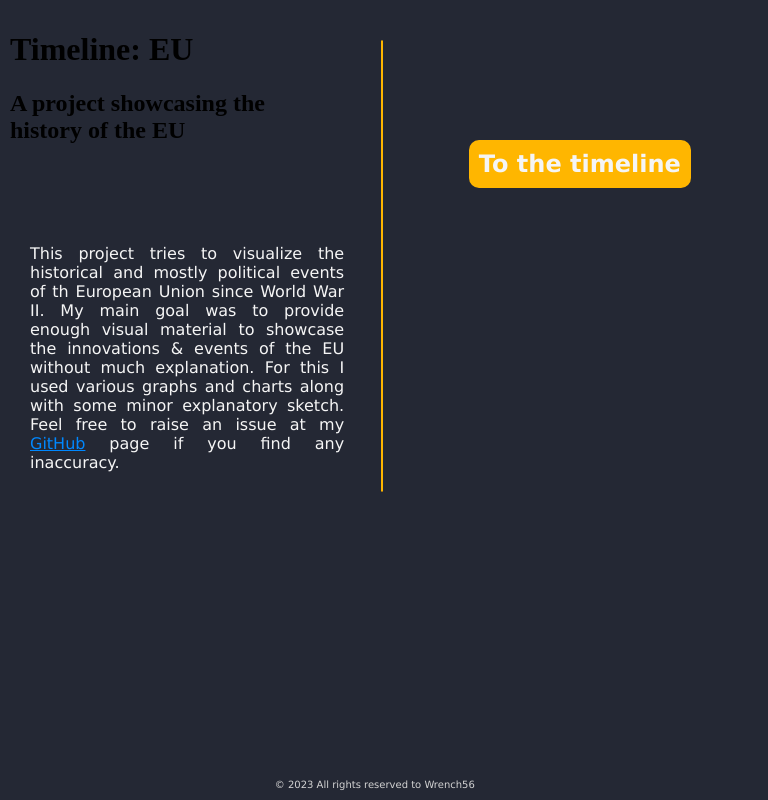
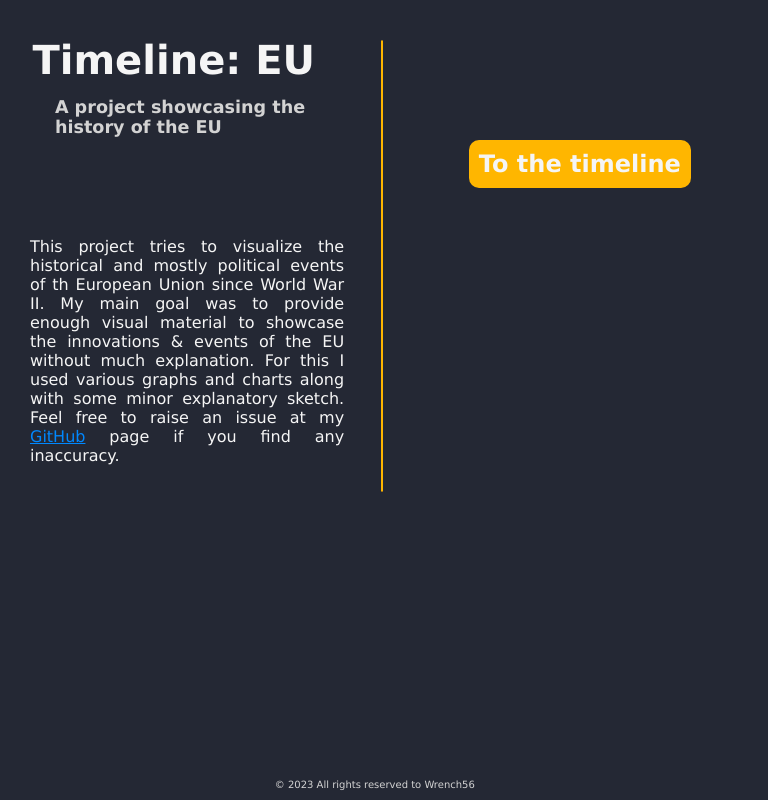
Before and after one commit to Wrench56/TimelineEU, a plain HTML site: page index.html in a window 768 px wide. Drawn offline with Linux system fonts and the light colour scheme.

Commit message:
Fix index.html & index.css

```diff
--- a/css/index.css
+++ b/css/index.css
@@ -1,7 +1,7 @@
 @charset "utf-8";
 
 /* Headers */
-#mainheader {
+.mainheader {
     margin-left: 5%;
     margin-bottom: 4px;
     color: whitesmoke;
@@ -10,7 +10,7 @@
     animation: swim-in 1.2s;
 }
 
-#subheader {
+.subheader {
     margin-left: 8%;
     margin-bottom: 0px;
     color: lightgray;
@@ -110,7 +110,7 @@
     #error-size {
         display: none
     }
-    #mainheader {
+    .mainheader {
         font-size: 200%;
     }
     .text-container {
@@ -137,11 +137,11 @@
     #error-size {
         display: none
     }
-    #mainheader {
+    .mainheader {
         margin-left: 3%;
         font-size: 250%;
     }
-    #subheader {
+    .subheader {
         margin-left: 6%;
         font-size: 110%;
     }
--- a/index.html
+++ b/index.html
@@ -9,11 +9,11 @@
     <link rel="stylesheet" type="text/css" href="css/index.css" />
     <script src="javascript/translate.js" type="text/javascript"></script>
     <script defer src="javascript/index.js" type="text/javascript"></script>
-    <link rel="icon" type="image/png" sizes="16x16" href="/resources/favicon/favicon-16x16.png" />
-    <link rel="icon" type="image/png" sizes="32x32" href="/resources/favicon/favicon-32x32.png" />
-    <link rel="apple-touch-icon" sizes="180x180" href="/resources/favicon/favicon-apple-touch.png" />
-    <link rel="icon" type="image/png" sizes="192x192" href="/resources/favicon/favicon-192x192.png" />
-    <link rel="icon" type="image/png" sizes="512x512" href="/resources/favicon/favicon-512x512.png" />
+    <link rel="icon" type="image/png" sizes="16x16" href="resources/favicon/favicon-16x16.png" />
+    <link rel="icon" type="image/png" sizes="32x32" href="resources/favicon/favicon-32x32.png" />
+    <link rel="apple-touch-icon" sizes="180x180" href="resources/favicon/favicon-apple-touch.png" />
+    <link rel="icon" type="image/png" sizes="192x192" href="resources/favicon/favicon-192x192.png" />
+    <link rel="icon" type="image/png" sizes="512x512" href="resources/favicon/favicon-512x512.png" />
     <title>Timeline EU</title>
 </head>
 <body>
```
